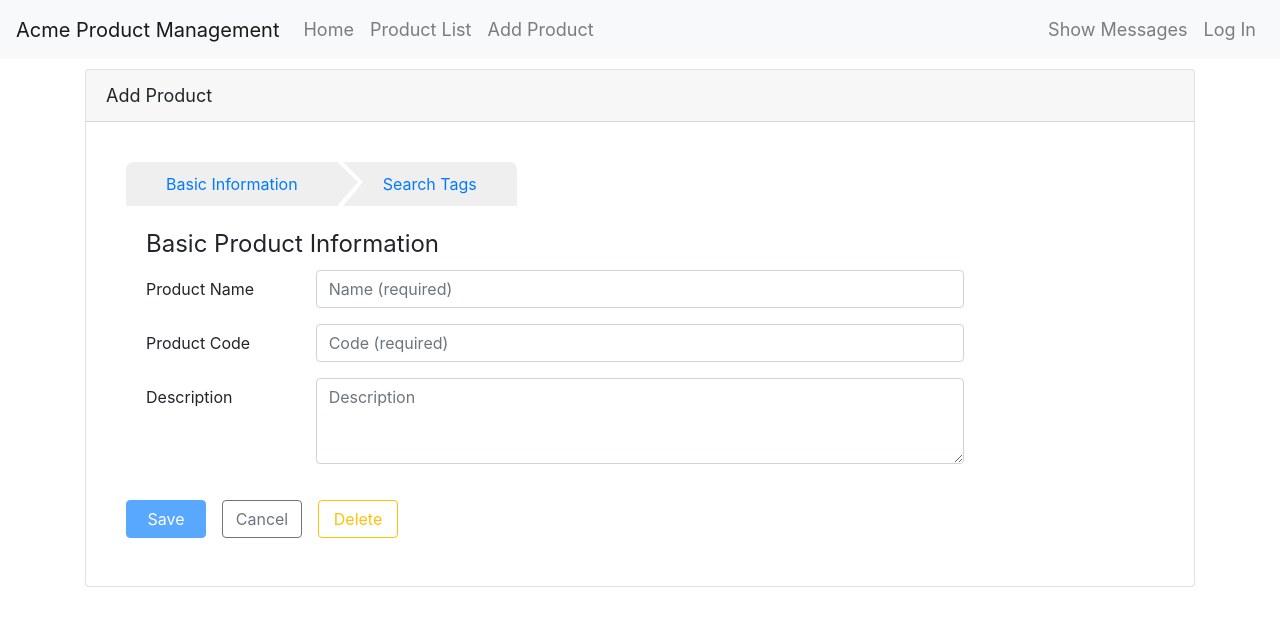
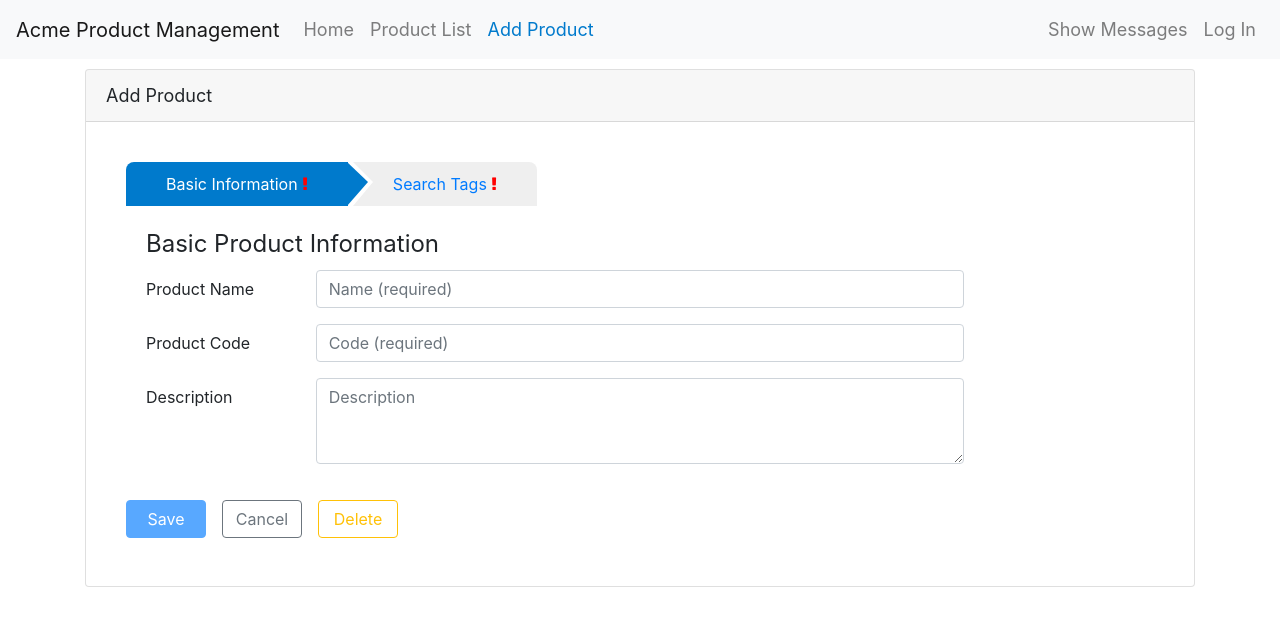
Before and after one commit to BePalm89/angular-routing, an Angular app: page /products/0/edit/info in a window 1280 px wide. Shown: the top 626 px of the page. Built offline with nearby package versions, Linux system fonts and the light colour scheme; what angular-in-memory-web-api would draw is missing.

Commit message:
spinner and animation

```diff
--- a/src/app/app-routing.module.ts
+++ b/src/app/app-routing.module.ts
@@ -13,7 +13,7 @@
 
 @NgModule({
     imports: [
-        RouterModule.forRoot(ROUTES)
+        RouterModule.forRoot(ROUTES, { enableTracing: true})
     ],
     exports: [ RouterModule ]
 })
--- a/src/app/app.component.html
+++ b/src/app/app.component.html
@@ -1,14 +1,15 @@
+<span class="fa fa-spinner spinner" *ngIf="loading"></span>
 <nav class="navbar navbar-expand navbar-light bg-light">
   <a class="navbar-brand">{{pageTitle}}</a>
   <ul class="navbar-nav">
     <li class="nav-item">
-      <a [routerLink]="['/welcome']" class="nav-link">Home</a>
+      <a [routerLink]="['/welcome']" routerLinkActive="active" class="nav-link">Home</a>
     </li>
     <li class="nav-item">
-      <a [routerLink]="['/products']" class="nav-link">Product List</a>
+      <a [routerLink]="['/products']" routerLinkActive="active" [routerLinkActiveOptions]="{ exact: true }" class="nav-link">Product List</a>
     </li>
     <li class="nav-item">
-      <a [routerLink]="['/products', 0, 'edit']" class="nav-link">Add Product</a>
+      <a [routerLink]="['/products', 0, 'edit']" routerLinkActive="active" class="nav-link">Add Product</a>
     </li>
   </ul>
   <ul class="navbar-nav ml-auto">
@@ -30,6 +31,6 @@
     </li>
   </ul>
 </nav>
-<div class="container">
-  <router-outlet></router-outlet>
+<div class="container" [@slideInAnimation]="o.isActivated ? o.activatedRoute : ''">
+  <router-outlet #o=outlet></router-outlet>
 </div>
--- a/src/app/app.component.ts
+++ b/src/app/app.component.ts
@@ -1,15 +1,18 @@
 import { Component } from '@angular/core';
 
 import { AuthService } from './user/auth.service';
-import {Router} from "@angular/router";
+import { Router, Event, NavigationStart, NavigationEnd, NavigationError, NavigationCancel } from '@angular/router';
+import { slideInAnimation } from './app.animation';
 
 @Component({
   selector: 'pm-root',
   templateUrl: './app.component.html',
-  styleUrls: ['./app.component.css']
+  styleUrls: ['./app.component.css'],
+  animations: [slideInAnimation]
 })
 export class AppComponent {
   pageTitle = 'Acme Product Management';
+  loading = true;
 
   get isLoggedIn(): boolean {
     return this.authService.isLoggedIn;
@@ -22,7 +25,22 @@
     return '';
   }
 
-  constructor(private authService: AuthService, private router: Router) { }
+  constructor(private authService: AuthService, private router: Router) {
+    router.events.subscribe((routerEvent: Event) => {
+      this.checkRouteEvent(routerEvent);
+    });
+  }
+
+  checkRouteEvent(routerEvent: Event) {
+    if (routerEvent instanceof NavigationStart) {
+      this.loading = true;
+    }
+    if (routerEvent instanceof NavigationEnd ||
+       routerEvent instanceof NavigationCancel ||
+       routerEvent instanceof  NavigationError) {
+      this.loading = false;
+    }
+  }
 
   logOut(): void {
     this.authService.logout();
--- a/src/app/app.module.ts
+++ b/src/app/app.module.ts
@@ -15,10 +15,12 @@
 import { UserModule } from './user/user.module';
 import { MessageModule } from './messages/message.module';
 import {AppRoutingModule} from './app-routing.module';
+import {BrowserAnimationsModule} from '@angular/platform-browser/animations';
 
 @NgModule({
   imports: [
     BrowserModule,
+    BrowserAnimationsModule,
     HttpClientModule,
     InMemoryWebApiModule.forRoot(ProductData, { delay: 1000 }),
     ProductModule,
--- a/src/app/products/product-edit/product-edit.component.html
+++ b/src/app/products/product-edit/product-edit.component.html
@@ -7,8 +7,8 @@
        *ngIf="product">
     <div class="card-body" *ngIf="product">
       <div class="wizard">
-        <a [routerLink]="['info']" >Basic Information</a>
-        <a [routerLink]="['tags']"> Search Tags</a>
+        <a [routerLink]="['info']" routerLinkActive="active">Basic Information <span [ngClass]="{'fa fa-exclamation': !isValid('info')}"></span></a>
+        <a [routerLink]="['tags']" routerLinkActive="active"> Search Tags <span [ngClass]="{'fa fa-exclamation': !isValid('tags')}"></span></a>
       </div>
       <router-outlet></router-outlet>
       <div class="form-group row mb-2">
--- a/src/app/products/product-edit/product-edit.component.ts
+++ b/src/app/products/product-edit/product-edit.component.ts
@@ -99,7 +99,7 @@
       this.dataIsValid['info'] = false;
     }
 
-    if(this.product.productName && this.product.productName.length >= 3 && this.product.productCode) {
+    if(this.product.category && this.product.category.length >= 3) {
       this.dataIsValid['tags'] = true;
     } else {
       this.dataIsValid['tags'] = false;
```
